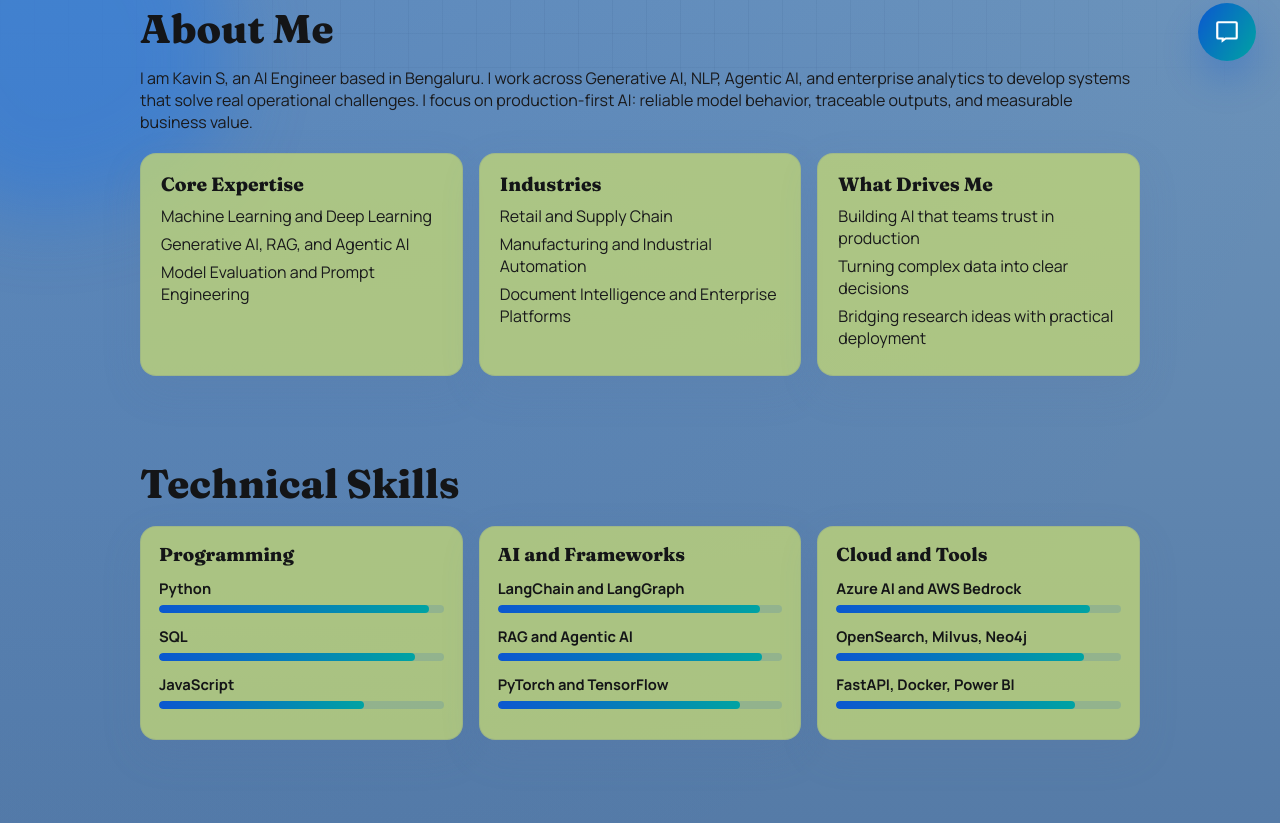
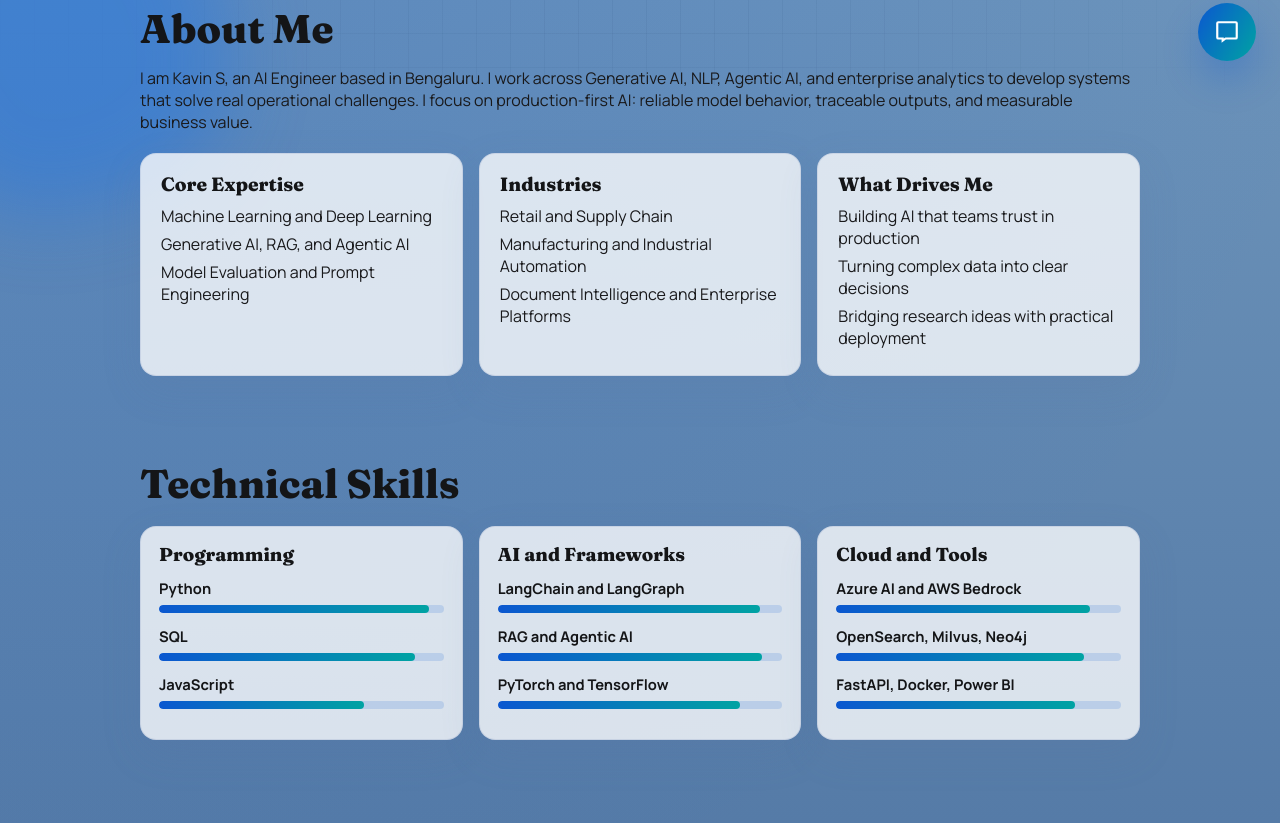
Before and after one commit to kavinvsa/KAVIN_PROFILE, a plain HTML site: page KAVIN PROFILE/frontend/index.html in a window 1280 px wide. Shown: the part 715-1538 px from the top of the page. Drawn offline with Linux system fonts and the light colour scheme.

Commit message:
Update style.css

```diff
--- a/KAVIN PROFILE/frontend/style.css
+++ b/KAVIN PROFILE/frontend/style.css
@@ -5,7 +5,7 @@
   --muted: #19191b;
   --accent: #3563ae;
   --accent-2: #56d1d1;
-  --card: rgba(194, 214, 119, 0.78);
+  --card: rgba(255, 255, 255, 0.78);
   --border: rgba(64, 93, 155, 0.12);
   --shadow: 0 14px 40px rgba(90, 111, 155, 0.14);
 }
```
